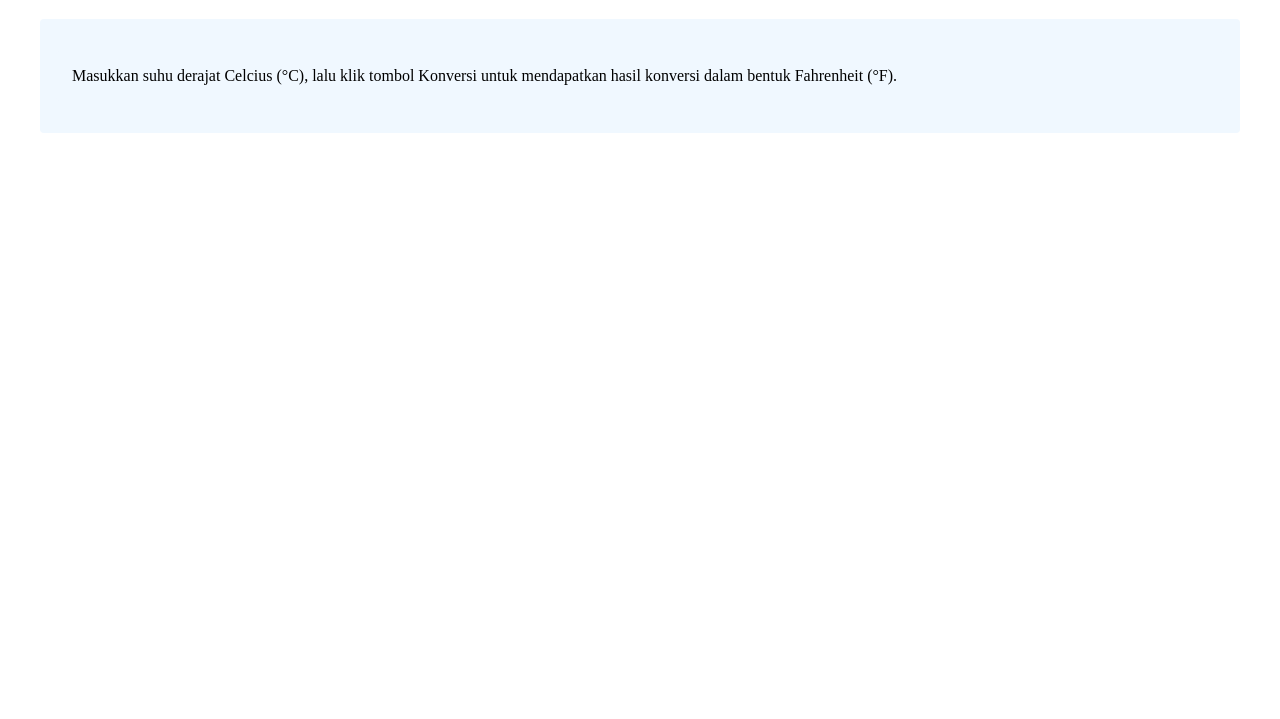
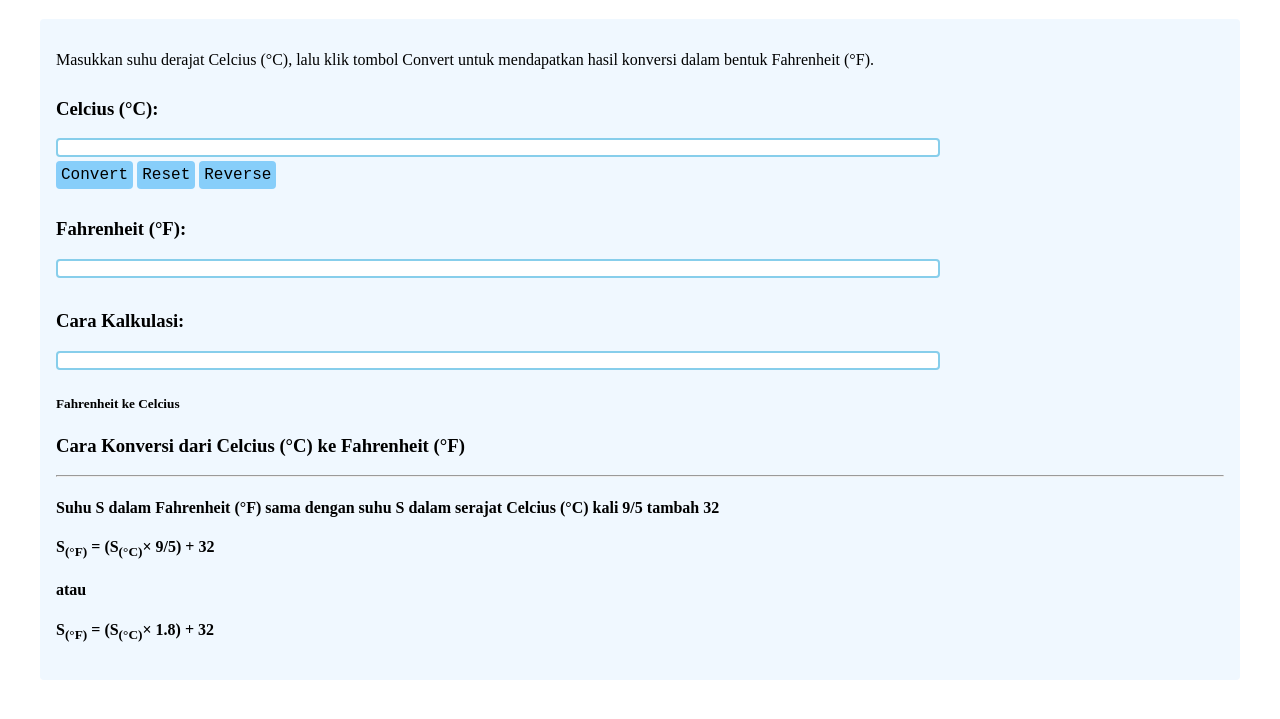
Before and after one commit to revou-fundamental-course/15-apr-24-betyrobiyah, a plain HTML site: page index.html in a window 1280 px wide. Shown: the part 133-852 px from the top of the page. Before the commit the page ends 800 px from the top, so only its background shows below. Drawn offline with Linux system fonts and the light colour scheme; files that its build step writes are made by us from their sources.

Commit message:
init config

```diff
--- a/css/style.css
+++ b/css/style.css
@@ -11,8 +11,63 @@ main {
     text-align: center;
 }
 
-.section-introduction{
+.main-section {
     padding: 16px;
     background: aliceblue;
     border-radius: 4px;
 }
+
+.main-celcius {
+    padding-top: 10px;
+}
+
+textarea {
+    width: 75%;
+    height: 35%
+    resize: none;
+    border: 2px; solidcolor; blue;
+    border-radius: 4px;
+    font-size: 10px;
+}
+
+.main-fahrenheit {
+    padding-top: 10px;
+}
+
+.main-result {
+    padding-top: 10px;
+}
+
+.main-explanation {
+    padding-top: 10px;
+}
+
+#button-convert {
+    background-color: lightskyblue;
+    color: black;
+    border: none;
+    font-size: 16px;
+    padding: 5px;
+    border-radius: 4px;
+    font-family: monospace;
+}
+
+#button-reset {
+    background-color: lightskyblue;
+    color: black;
+    border: none;
+    font-size: 16px;
+    padding: 5px;
+    border-radius: 4px;
+    font-family: monospace;
+}
+
+#button-result {
+    background-color: lightskyblue;
+    color: black;
+    border: none;
+    font-size: 16px;
+    padding: 5px;
+    border-radius: 4px;
+    font-family: monospace;
+}
--- a/index.html
+++ b/index.html
@@ -14,10 +14,97 @@
             <h1 style="text-align: center;">Temperature Converter by Bety Robiyah</h1>
         </header>
 
-        <section class="section-introduction">
-            <p style="padding: 16px; background: aliceblue;border-radius: 4px;">Masukkan suhu derajat Celcius (&deg;C), lalu klik tombol Konversi untuk mendapatkan hasil konversi dalam bentuk Fahrenheit (&deg;F).</p>
+
+        <section style="padding: 16px; background: aliceblue;border-radius: 4px;" class="main-section">
+            <!-- section-introduction -->
+            <section>
+                <p>Masukkan suhu derajat Celcius (&deg;C), lalu klik tombol Convert untuk mendapatkan hasil konversi dalam bentuk Fahrenheit (&deg;F).</p>
+            </section>
+
+            <section class="section-celcius">
+                <header>
+                    <h3 style="padding-top: 10px;">Celcius (&deg;C): </h3>
+                </header>
+
+                <article>
+                    <textarea rows="1" style="resize: none;
+                    border: 2px solid skyblue;
+                    border-radius: 4px;
+                    font-size: 10px;"></textarea>
+
+                    <div>
+                        <button id="button-convert" style="background-color: lightskyblue;
+                        color: black;
+                        border: none;
+                        font-size: 16px;
+                        padding: 5px;
+                        border-radius: 4px;
+                        font-family: monospace;">Convert</button>
+                        <button id="button-reset" style="background-color: lightskyblue;
+                        color: black;
+                        border: none;
+                        font-size: 16px;
+                        padding: 5px;
+                        border-radius: 4px;
+                        font-family: monospace;">Reset</button>
+                        <button id="button-reverse" style="background-color: lightskyblue;
+                        color: black;
+                        border: none;
+                        font-size: 16px;
+                        padding: 5px;
+                        border-radius: 4px;
+                        font-family: monospace;">Reverse</button>
+                    </div>
+                </article>
+
+            </section>
+            <section class="section-fahrenheit">
+                <header>
+                    <h3 style="padding-top: 10px;">Fahrenheit (&deg;F): </h3>
+                </header>
+
+                <article>
+                    <textarea rows="1" style="resize: none;
+                    border: 2px solid skyblue;
+                    border-radius: 4px;
+                    font-size: 10px;"></textarea>
+                </article>
+            </section>
+
+            <section class="section-result">
+                <header>
+                    <h3 style="padding-top: 10px;">Cara Kalkulasi:</h3>
+                </header>
+
+                <article>
+                    <textarea rows="1" style="resize: none;
+                    border: 2px solid skyblue;
+                    border-radius: 4px;
+                    font-size: 10px;"></textarea>
+                </article>
+            </section>
+
+            <section class="section-explanation">
+                <header>
+                    <h5>Fahrenheit ke Celcius</h5>
+                    <h3>Cara Konversi dari Celcius (&deg;C) ke Fahrenheit (&deg;F)</h3>
+                </header>
+                <hr>
+                <article>
+                    <h1>Suhu S dalam Fahrenheit (&deg;F) sama dengan suhu S dalam serajat Celcius (&deg;C) kali 9/5 tambah 32</h1>
+                    <h1>S<sub>(&deg;F)</sub> = (S<sub>(&deg;C)</sub>× 9/5) + 32</h1>
+                    <h1>atau</h1>
+                    <h1>S<sub>(&deg;F)</sub> = (S<sub>(&deg;C)</sub>× 1.8) + 32</h1>
+                </article>
+
+            </section>
+
+
         </section>
+
     </main>
 </body>
 
+
+
 </html>
```
